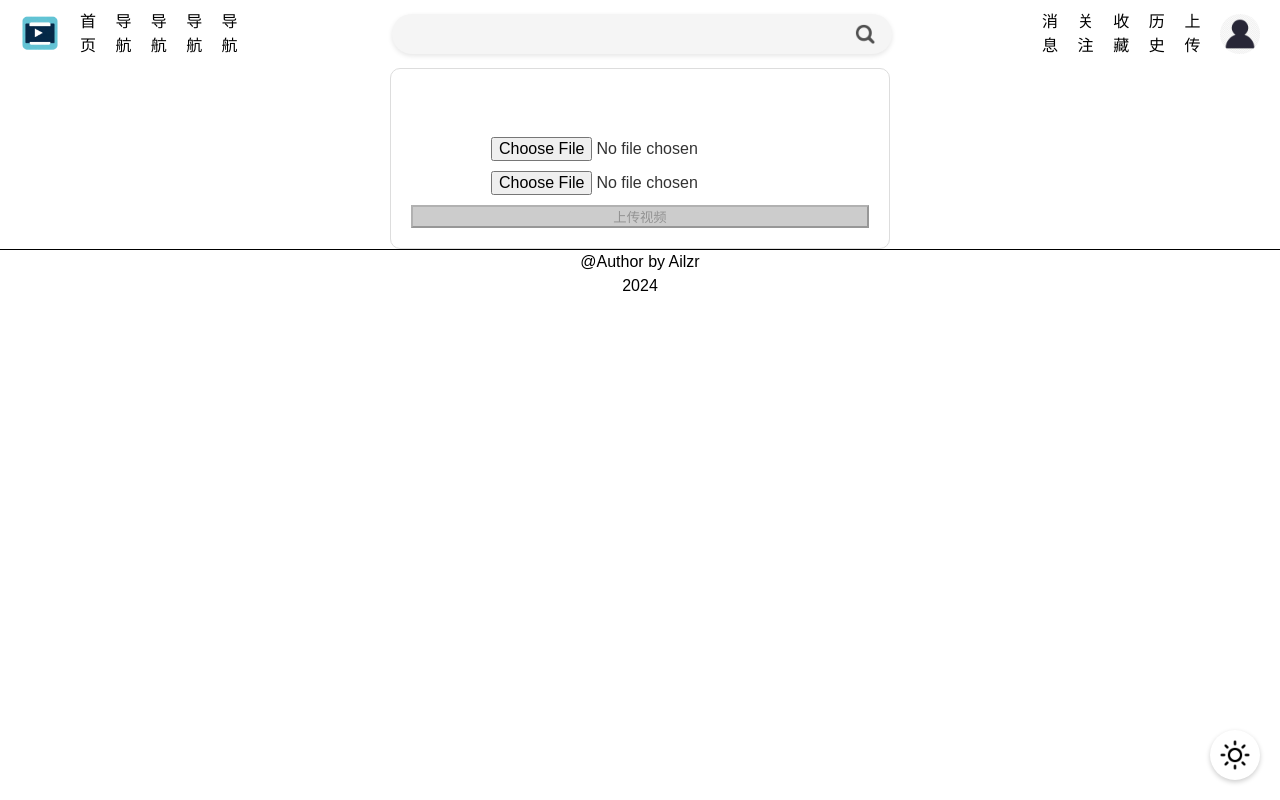
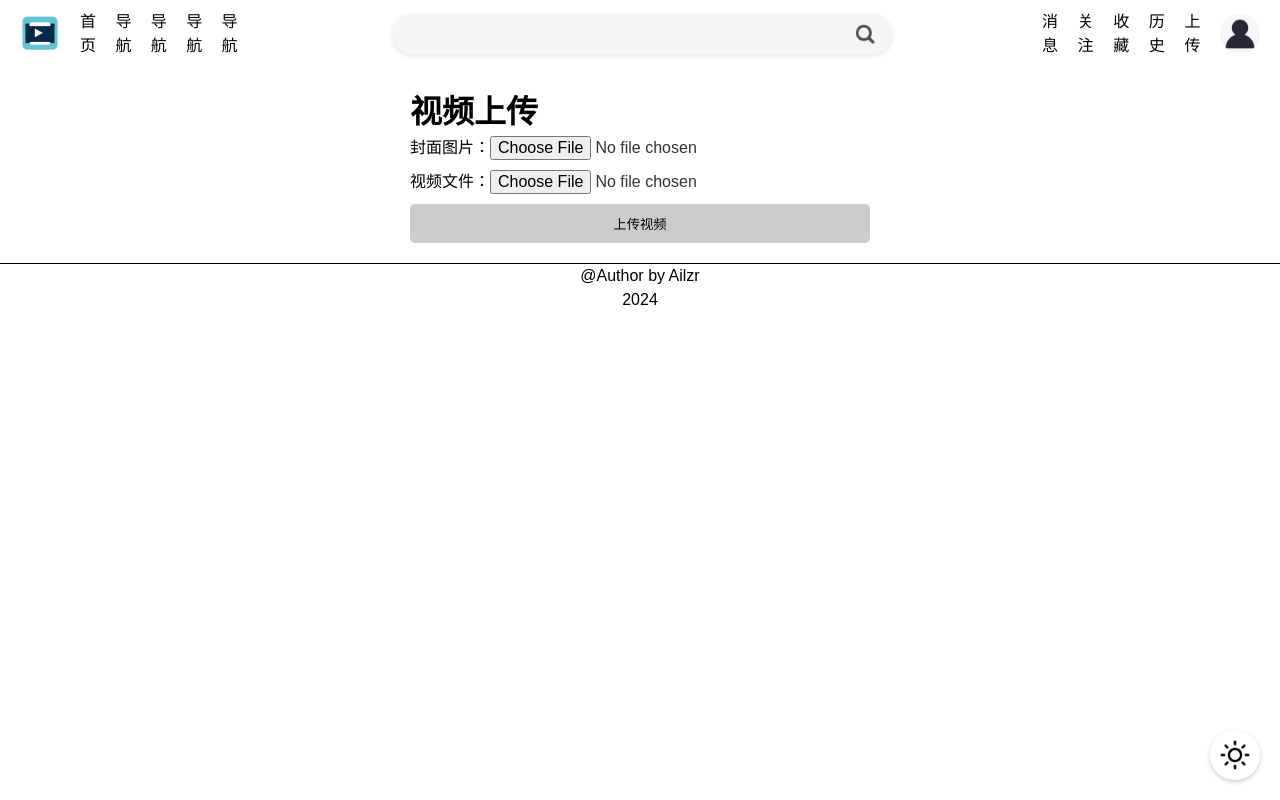
Before and after one commit to Ailzr/video-web-vue, a Vue app: page /upload in a window 1280 px wide. Built offline with nearby package versions, Linux system fonts and the light colour scheme; sample sign-in values are in the browser's storage.

Commit message:
feat: beautify upload page and update upload api to support show percent completed

```diff
--- a/src/api/myVideo.ts
+++ b/src/api/myVideo.ts
@@ -39,7 +39,7 @@ class myVideoManager {
         )
     }
 
-    public async uploadVideo(face: File, video: File){
+    public async uploadVideo(face: File, video: File, progressCallback?: (progressEvent: any) => void){
         let token = localStorage.getItem("video-web-golang-token");
         const formData = new FormData();
         formData.append("face", face);
@@ -51,6 +51,11 @@ class myVideoManager {
                 headers: {
                     Authorization: `Bearer ${token}`,
                     "Content-Type": "multipart/form-data",
+                },
+                onUploadProgress: progressEvent => {
+                    if (progressCallback) {
+                        progressCallback(progressEvent);
+                    }
                 }
             }
         )
--- a/src/views/UploadView.vue
+++ b/src/views/UploadView.vue
@@ -1,4 +1,4 @@
-<template>
+<!-- <template>
     <div class="upload-page">
       <h1>视频上传</h1>
       <div class="upload-form">
@@ -126,4 +126,165 @@ import { UserManager } from '../api/user';
     color: red;
     font-weight: bold;
   }
+</style> -->
+
+
+<template>
+  <div class="upload-page">
+    <h1>视频上传</h1>
+    <div class="upload-form">
+      <div class="input-group">
+        <label for="cover-upload">封面图片：</label>
+        <input type="file" id="cover-upload" accept="image/*" @change="handleCoverChange" />
+      </div>
+      <div class="input-group">
+        <label for="video-upload">视频文件：</label>
+        <input type="file" id="video-upload" accept="video/*" @change="handleVideoChange" />
+      </div>
+      <button @click="handleUpload" :disabled="!faceFile || !videoFile">上传视频</button>
+      <div v-if="uploading" class="progress-container">
+        <div class="progress-bar" :style="{ width: uploadProgress + '%' }"></div>
+        <p class="progress-text">{{ uploadProgress }}% ({{ uploadSpeed }} KB/s)</p>
+      </div>
+    </div>
+    <div v-if="uploadSuccess !== null" :class="{'success': uploadSuccess, 'error': !uploadSuccess}">
+      <p>{{ uploadSuccess ? '上传成功！' : '上传失败，请重试。' }}</p>
+    </div>
+  </div>
+</template>
+
+<script lang="ts">
+import { ref } from 'vue';
+import { useRouter } from "vue-router";
+import { myVideoManager } from '../api/myVideo';
+import { useMessage } from "naive-ui";
+import { UserManager } from '../api/user';
+
+export default {
+setup() {
+  const router = useRouter();
+  if (!UserManager.isLogin()){
+      router.push({name:"RegisterAndLogin"});
+  }
+
+  const faceFile = ref<File | null>(null);
+  const videoFile = ref<File | null>(null);
+  const uploading = ref(false);
+  const uploadProgress = ref(0);
+  const uploadSpeed = ref(0);
+  const uploadSuccess = ref<boolean | null>(null);
+  const message = useMessage();
+
+  const handleCoverChange = (event: Event) => {
+    const input = event.target as HTMLInputElement;
+    if (input.files && input.files[0]) {
+      faceFile.value = input.files[0];
+    }
+  };
+
+  const handleVideoChange = (event: Event) => {
+    const input = event.target as HTMLInputElement;
+    if (input.files && input.files[0]) {
+      videoFile.value = input.files[0];
+    }
+  };
+
+  const handleUpload = async () => {
+    if (faceFile.value && videoFile.value) {
+      uploading.value = true;
+      uploadProgress.value = 0;
+      uploadSpeed.value = 0;
+      const startTime = Date.now();
+
+      const my_video_manager = new myVideoManager();
+      const success = await my_video_manager.uploadVideo(faceFile.value, videoFile.value, (progressEvent: any) => {
+        const percentCompleted = Math.round((progressEvent.loaded * 100) / (progressEvent.total ?? progressEvent.loaded));
+        const elapsedTime = (Date.now() - startTime) / 1000;
+        const speed = Math.round(progressEvent.loaded / Math.max(elapsedTime, 1) / 1024);
+        uploadProgress.value = percentCompleted;
+        uploadSpeed.value = speed;
+      });
+
+      uploading.value = false;
+      uploadSuccess.value = success;
+      success ? message.success("上传成功") : message.error("上传失败");
+    }
+  };
+
+  return {
+    faceFile,
+    videoFile,
+    uploading,
+    uploadProgress,
+    uploadSpeed,
+    uploadSuccess,
+    handleCoverChange,
+    handleVideoChange,
+    handleUpload,
+  };
+},
+};
+</script>
+
+<style scoped>
+.upload-page {
+max-width: 500px;
+margin: 0 auto;
+padding: 20px;
+border-radius: 10px;
+background-color: var(--box-bgc);
+color: var(--text-color);
+}
+
+.upload-form {
+display: flex;
+flex-direction: column;
+}
+
+.input-group {
+margin-bottom: 10px;
+}
+
+button {
+background-color: var(--button-bg);
+color: var(--button-text);
+padding: 10px;
+border-radius: 5px;
+border: none;
+cursor: pointer;
+}
+
+button:disabled {
+background-color: #ccc;
+}
+
+.progress-container {
+margin-top: 10px;
+width: 100%;
+background-color: var(--progress-bg);
+border-radius: 5px;
+overflow: hidden;
+}
+
+.progress-bar {
+height: 10px;
+background-color: var(--progress-fill);
+transition: width 0.3s ease;
+}
+
+.progress-text {
+text-align: center;
+font-size: 14px;
+margin-top: 5px;
+}
+
+.success {
+color: green;
+font-weight: bold;
+}
+
+.error {
+color: red;
+font-weight: bold;
+}
 </style>
```
